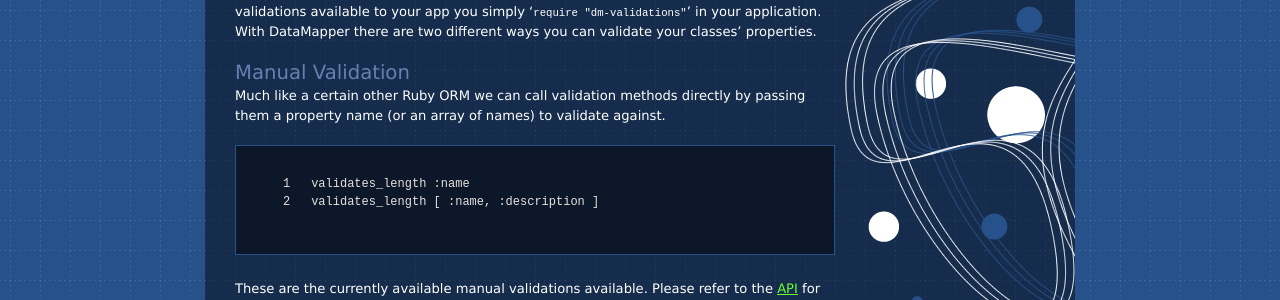
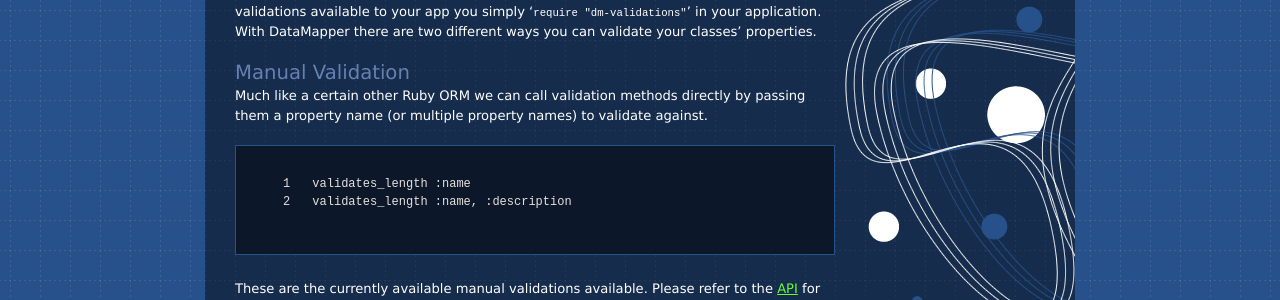
Before and after one commit to datamapper/datamapper.github.com, a Jekyll site: the page built from docs/validations.markdown, in a window 1280 px wide and 900 px high. Shown: the part 259-559 px from the top of the window. Built offline with Jekyll 4.4.1, drawn with Linux system fonts in a browser that asks for light colours.

Commit message:
Validation methods do not take an array of property names. Update doc and example accordingly.

```diff
--- a/docs/validations.markdown
+++ b/docs/validations.markdown
@@ -17,11 +17,11 @@ Manual Validation
 -----------------
 
 Much like a certain other Ruby ORM we can call validation methods directly by
-passing them a property name (or an array of names) to validate against.
+passing them a property name (or multiple property names) to validate against.
 
 {% highlight ruby linenos %}
   validates_length :name
-  validates_length [ :name, :description ]
+  validates_length :name, :description
 {% endhighlight %}
 
 These are the currently available manual validations available. Please refer to
```
